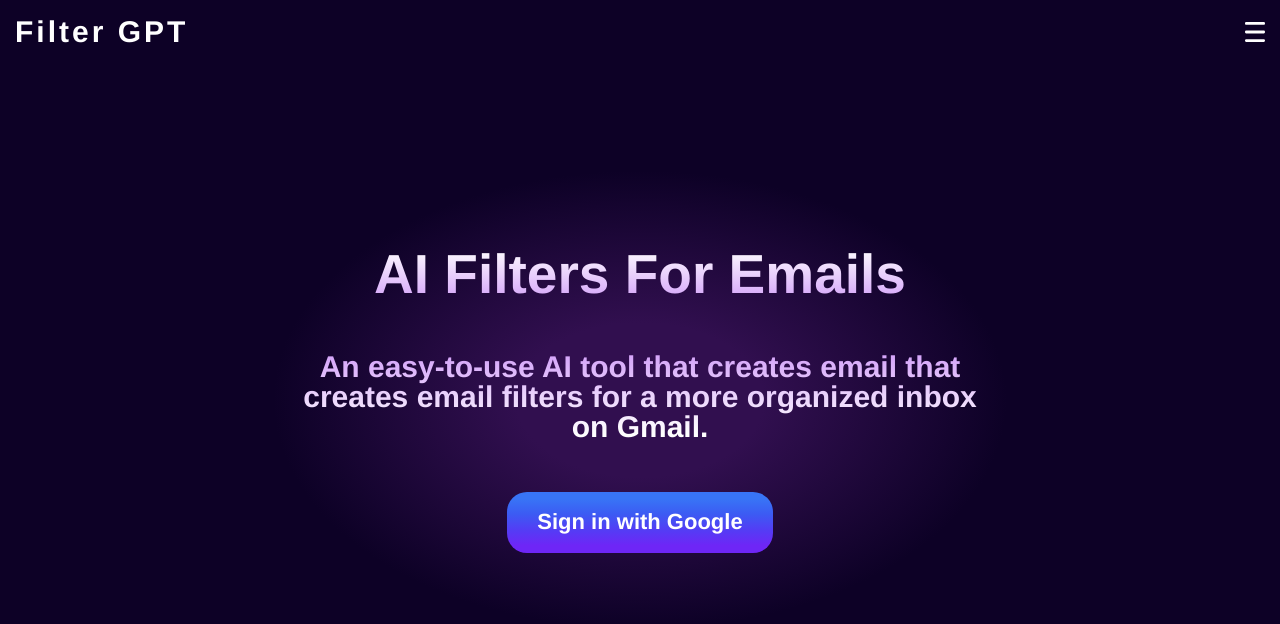
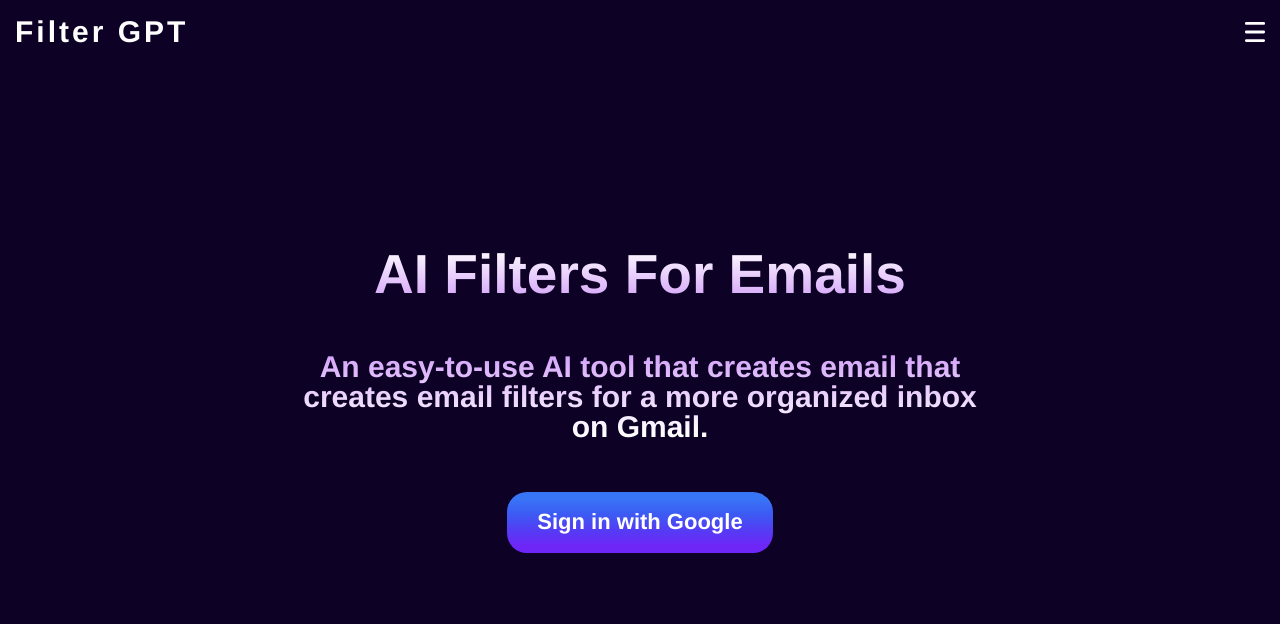
Before and after one commit to rcfunnels/filtergpt, a React (Vite) app: page /login in a window 1280 px wide. Shown: the top 624 px of the page. Built offline with nearby package versions, Linux system fonts and the light colour scheme; no server answers.

Commit message:
removed gradient

```diff
--- a/src/HomePage.css
+++ b/src/HomePage.css
@@ -1,7 +1,5 @@
 .home-page {
     align-items: center;
-    background: radial-gradient(50% 50% at 50% 50%, rgb(49, 15, 79) 19.27%, rgb(13, 1, 38) 57.29%);
-    background-color: var(--vibrant-bg);
     border: 1px none;
     display: flex;
     flex-direction: column;
--- a/src/LoginScreen.css
+++ b/src/LoginScreen.css
@@ -1,7 +1,5 @@
 .login-screen {
     align-items: center;
-    background: radial-gradient(50% 50% at 50% 50%, rgb(49, 15, 79) 19.27%, rgb(13, 1, 38) 57.29%);
-    background-color: var(--vibrant-bg);
     display: flex;
     flex-direction: column;
     height: 852px;
@@ -110,7 +108,7 @@
 
   .login-screen .sign-in-with-google {
     align-items: center;
-    background: linear-gradient(
+    background:linear-gradient(
       180deg,
       rgb(56, 116, 246) 11.53%,
       rgb(60, 91, 243) 36.25%,
--- a/src/index.css
+++ b/src/index.css
@@ -6,4 +6,5 @@
   --bg: rgba(30, 30, 30, 1);
   --variable-collection-text-gradient: rgba(192, 155, 226, 1);
   --vibrant-bg: rgba(30, 30, 30, 1);
+  background-color: #0d0126;
 }
```
